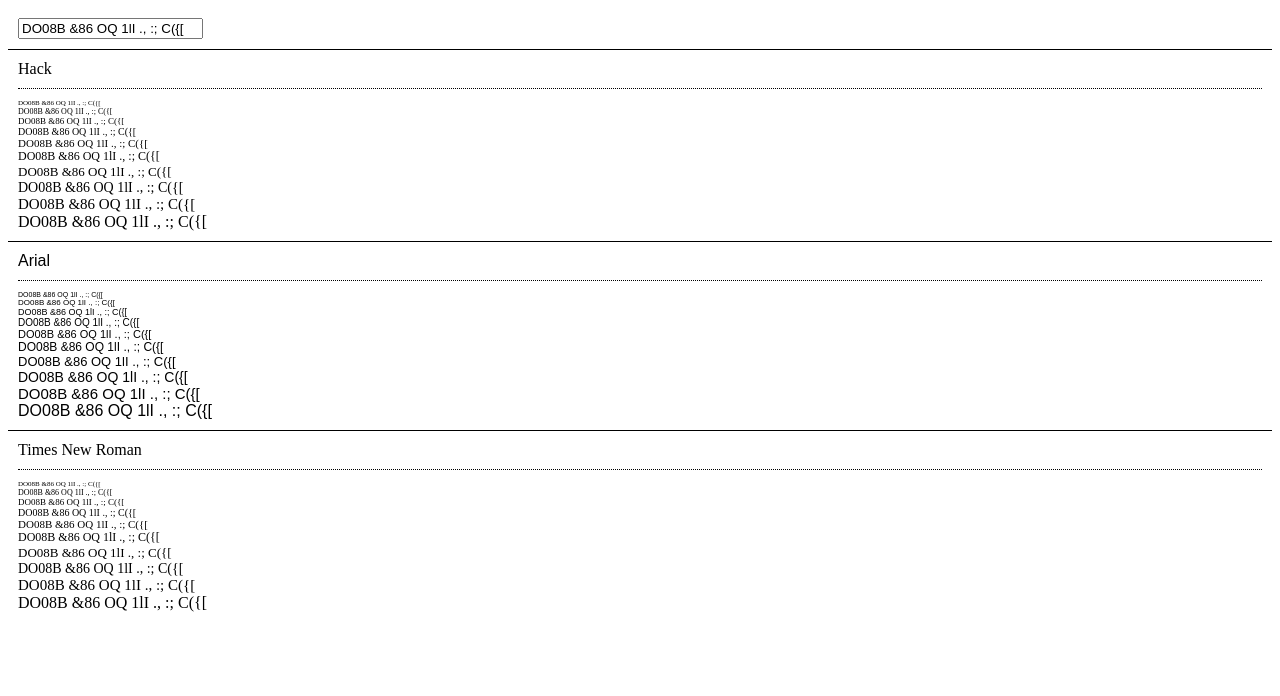
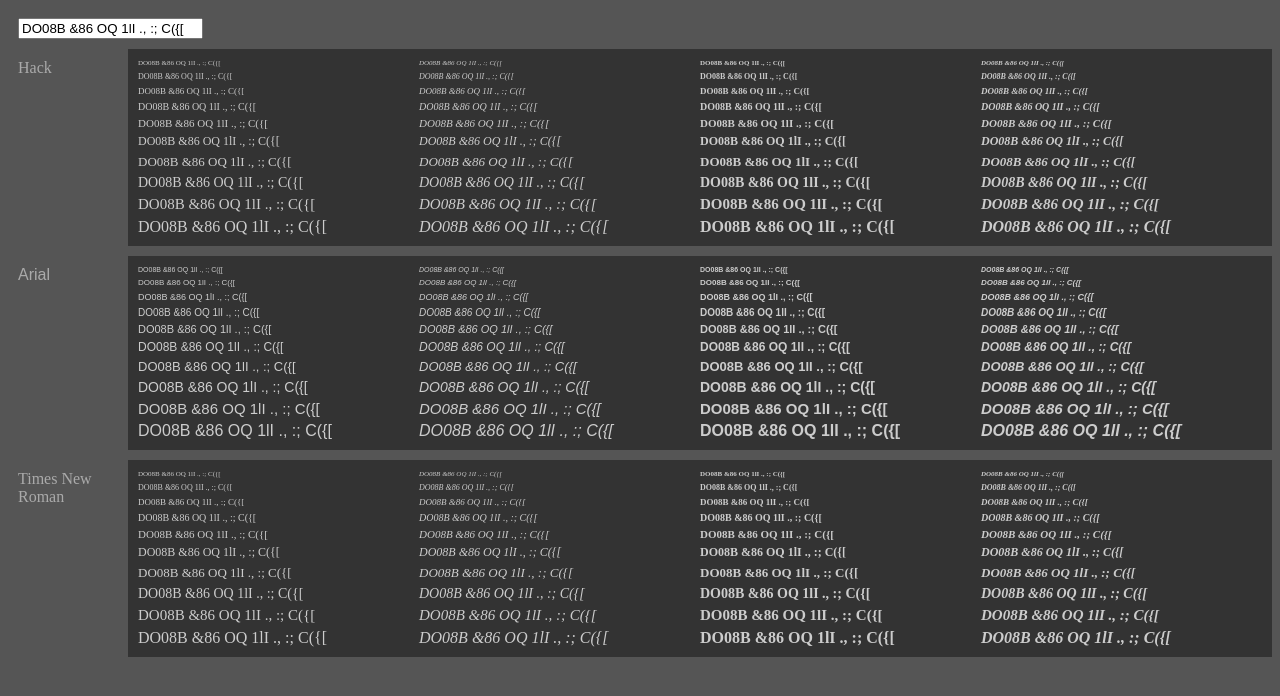
Before and after one commit to source-foundry/compare-typefaces, a plain HTML site: page index.html in a window 1280 px wide. Drawn offline with Linux system fonts and the light colour scheme.

Commit message:
Show variants, and set default color scheme to semi-dark

```diff
--- a/js/App.js
+++ b/js/App.js
@@ -19,6 +19,7 @@ class App {
   initFonts() {
     this.fonts = []
     this.fontContainer = document.createElement('div')
+    this.fontContainer.classList.add('semi-dark')
     document.body.appendChild(this.fontContainer)
     for (const fontName of this.fontList) {
       const font = new Font(fontName, this.fontContainer)
--- a/js/Font.js
+++ b/js/Font.js
@@ -19,15 +19,31 @@ class Font {
 
   createSamples() {
     const sizes = [7, 8, 9, 10, 11, 12, 13, 14, 15, 16]
+    const variants = [
+      ['default', 'none'],
+      ['default', 'italic'],
+      ['bold', 'none'],
+      ['bold', 'italic']
+    ]
     this.samples = []
     this.sampleContainer = document.createElement('div')
     this.sampleContainer.classList.add('samples')
     this.element.appendChild(this.sampleContainer)
-    for (const size of sizes) {
-      const sample = document.createElement('div')
-      sample.style.fontSize = size + 'px'
-      this.samples.push(sample)
-      this.sampleContainer.appendChild(sample)
+
+    for (const variant of variants) {
+      const container = document.createElement('div')
+      container.classList.add('variant')
+      this.sampleContainer.appendChild(container)
+      container.style.fontWeight = variant[0]
+      container.style.fontStyle = variant[1]
+
+      for (const size of sizes) {
+        const sample = document.createElement('div')
+        sample.classList.add('sample')
+        sample.style.fontSize = size + 'px'
+        this.samples.push(sample)
+        container.appendChild(sample)
+      }
     }
   }
 
--- a/styles.css
+++ b/styles.css
@@ -1,17 +1,48 @@
+body {
+  background: #555;
+  color: #aaa;
+}
+
 .interface {
   padding: 10px;
 }
 
 .font {
-  border-top: 1px solid #000;
-  padding: 10px;
+  display: flex;
+  margin-bottom: 10px;
 }
 
 .font .title {
-  padding-bottom: 10px;
+  padding: 10px;
+  flex: 0 0 100px;
 }
 
 .samples {
-  border-top: 1px dotted #000;
-  padding-top: 10px;
+  padding: 10px;
+  flex: 1 1;
+  display: flex;
 }
+
+  .light .samples {
+    background: #fff; color: #000;
+  }
+
+  .semi-light .samples {
+    background: #ccc; color: #333;
+  }
+
+  .dark .samples {
+    background: #000; color: #fff;
+  }
+
+  .semi-dark .samples {
+    background: #333; color: #ccc;
+  }
+
+.variant {
+  flex: 0 0 25%;
+}
+
+.sample:not(:last-child) {
+  margin-bottom: 5px;
+}
```
